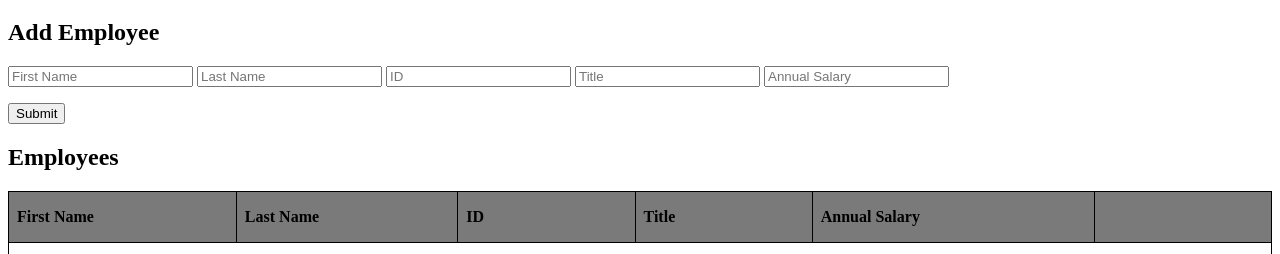
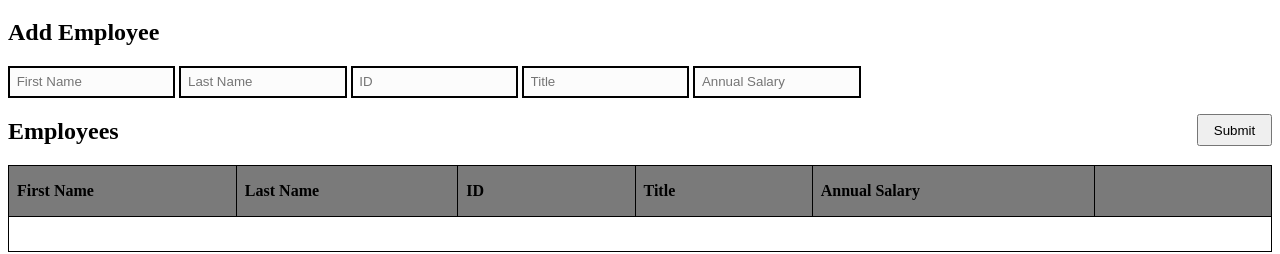
Before and after one commit to Jacoblars85/ts-salary-calculator, a website with bundled scripts: page index.html in a window 1280 px wide. Shown: the part 61-315 px from the top of the page. Built offline with nearby package versions, Linux system fonts and the light colour scheme.

Commit message:
form css

```diff
--- a/calc.css
+++ b/calc.css
@@ -41,3 +41,17 @@ table {
     border: 1px solid black;
     height: 2.15em;
   }
+
+    /* FORM ELEMENTS */
+
+input {
+    padding: .5em;
+    width: 150px;
+    background: #FCFCFC;
+    border: 2px solid;
+  }
+  button {
+    padding: .5em;
+    width: 75px;
+    float: right;
+  }
```
